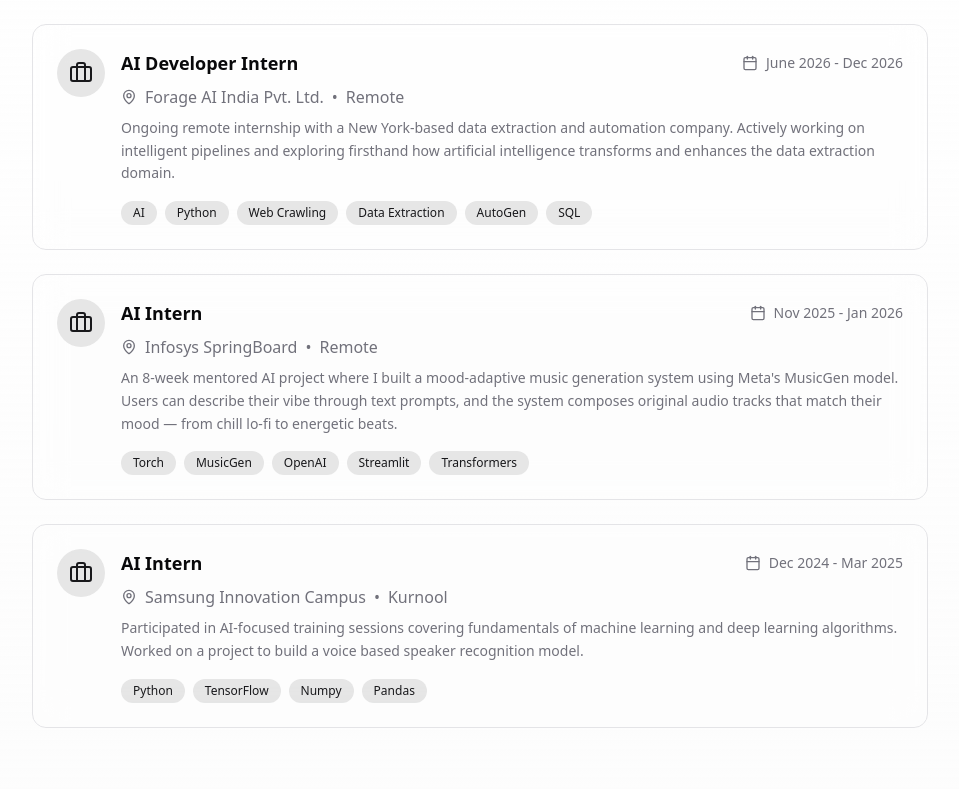
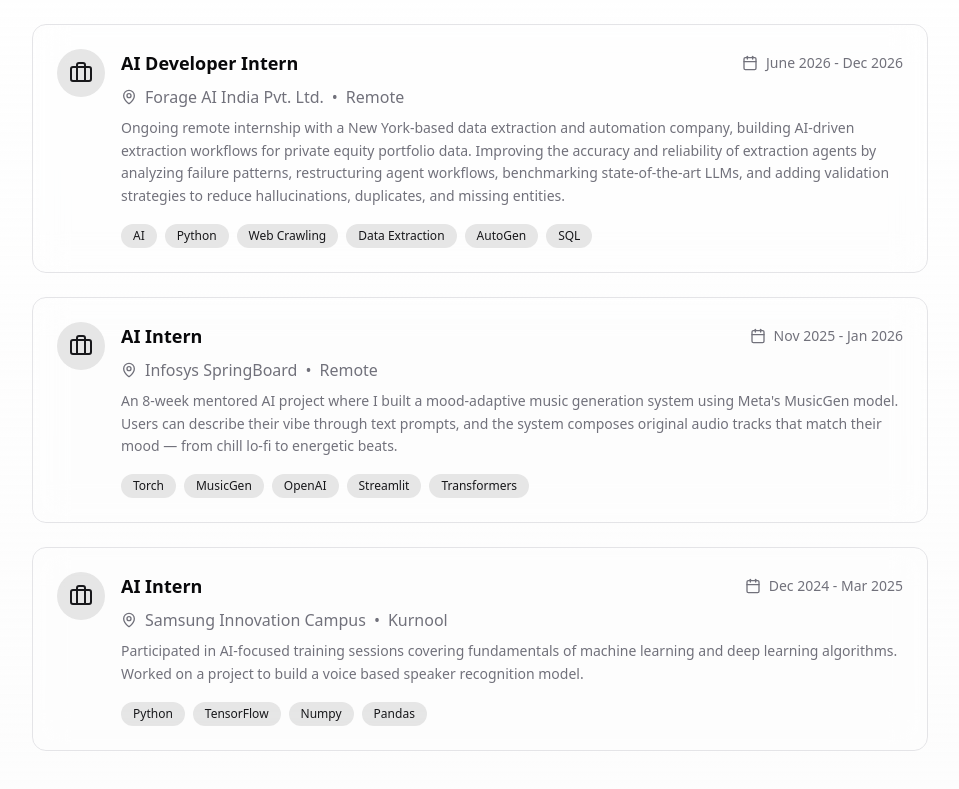
Before and after one commit to Lokesh-916/Lokie--AI-Portfolio, a Next.js app: page / in a window 1280 px wide. Shown: the part 1061-1850 px from the top of the page, without its empty margins (160-1119 px from the left). Built offline with nearby package versions, Linux system fonts and the light colour scheme.

Commit message:
Update Forage AI internship description

```diff
--- a/src/components/Experience.tsx
+++ b/src/components/Experience.tsx
@@ -18,7 +18,7 @@ export function Experience() {
       company: 'Forage AI India Pvt. Ltd.',
       location: 'Remote',
       period: 'June 2026 - Dec 2026',
-      description: 'Ongoing remote internship with a New York-based data extraction and automation company. Actively working on intelligent pipelines and exploring firsthand how artificial intelligence transforms and enhances the data extraction domain.',
+      description: 'Ongoing remote internship with a New York-based data extraction and automation company, building AI-driven extraction workflows for private equity portfolio data. Improving the accuracy and reliability of extraction agents by analyzing failure patterns, restructuring agent workflows, benchmarking state-of-the-art LLMs, and adding validation strategies to reduce hallucinations, duplicates, and missing entities.',
       technologies: ['AI', 'Python', 'Web Crawling', 'Data Extraction', 'AutoGen', 'SQL'],
     },
     {
```
